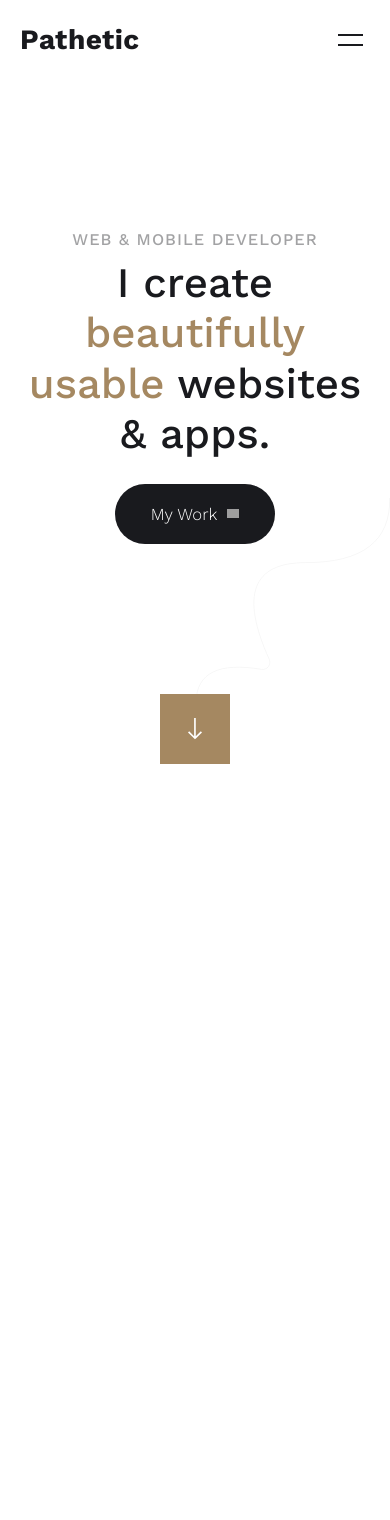
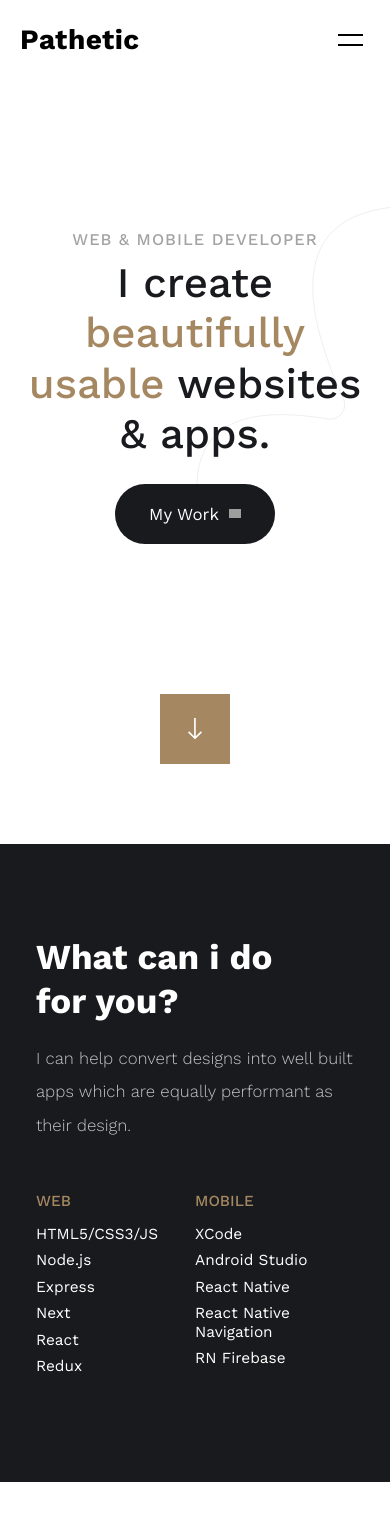
Before and after one commit to patheticGeek/patheticgeek.dev, a Next.js app: page / in a window 390 px wide. Shown: the top 1520 px of the page. After the commit the page ends 1482 px from the top, so only its background shows below. Built offline with nearby package versions, Linux system fonts and the light colour scheme; grey boxes are pictures that could not be loaded.

Commit message:
nav perfected

```diff
--- a/assets/index.css
+++ b/assets/index.css
@@ -36,10 +36,11 @@ header {
   flex-direction: column;
   padding: 80px 24px;
   height: calc(100vh - 160px);
+  background-color: var(--white);
   background-image: url("line-home.svg");
-  background-position: right calc(100% - 80px - 35px);
-  background-size: 50%;
+  background-position: 50vw calc(50% - 80px - 35px);
   background-repeat: no-repeat;
+  background-size: contain;
 }
 header > .content {
   width: 100%;
@@ -52,8 +53,7 @@ header > .content {
   font-weight: 500;
   letter-spacing: 0.075rem;
   margin-bottom: 8px;
-  color: #191a1e;
-  opacity: 0.4;
+  color: rgba(25, 26, 30, 0.4);
 }
 .header-content__title {
   font-weight: 500;
@@ -71,6 +71,7 @@ header > .content {
   border-radius: 30px;
   justify-content: center;
   text-decoration: none;
+  font-weight: 400;
 }
 .header-content__btn-text {
   margin: auto 0px;
@@ -104,7 +105,7 @@ header > .content {
   transition: 0.15s all ease-in-out;
 }
 .header-content__btn-next:hover {
-  background-position: center calc(50% + 12px);
+  background-position: center calc(50% + 8px);
 }
 
 @media screen and (min-width: 700px) {
@@ -115,5 +116,72 @@ header > .content {
 }
 
 section#home-about {
-  height: 100vh;
+  min-height: 70vh;
+  display: flex;
+  color: var(--white);
+  background-color: var(--black);
 }
+section#home-about > .content {
+  margin: auto;
+  display: flex;
+  padding: 80px 12px;
+}
+
+.about-text {
+  width: calc(50% - 24px);
+  margin-left: 24px;
+}
+.about-text__title {
+  font-weight: 600;
+  font-size: 2.5rem;
+  margin-bottom: 18px;
+  max-width: 250px;
+  line-height: 1.25;
+}
+.about-text__body {
+  color: rgba(255, 255, 255, 0.75);
+  font-size: 1.2rem;
+  font-weight: 300;
+  max-width: 400px;
+  line-height: 2;
+}
+.about-services {
+  display: flex;
+  flex-wrap: wrap;
+  margin-left: 120px;
+  margin-right: 12px;
+  width: calc(60% - 120px - 12px);
+}
+.about-services-col {
+  width: 50%;
+  min-width: 150px;
+}
+.about-services__title {
+  font-weight: 500;
+  font-size: 1.1rem;
+  color: var(--accent);
+  text-transform: uppercase;
+}
+.about-services__list {
+  list-style-type: none;
+  padding: 0px;
+}
+.about-services__list > li {
+  color: var(--white);
+  font-weight: 400;
+  font-size: 1.1rem;
+  margin: 8px 0px;
+}
+
+@media screen and (max-width: 700px) {
+  section#home-about > .content {
+    flex-direction: column;
+  }
+  section#home-about > .content > * {
+    width: calc(100% - 48px);
+    margin: 12px 24px;
+  }
+  section#home-about > .content > *:first-child {
+    margin-bottom: 38px;
+  }
+}
--- a/assets/navbar.css
+++ b/assets/navbar.css
@@ -8,11 +8,7 @@
   height: 80px;
   z-index: 10000;
   user-select: none;
-  --color: var(--black);
-}
-.navbar.menu-open,
-.navbar.loading {
-  --color: var(--white);
+  mix-blend-mode: difference;
 }
 .navbar .content {
   display: flex;
@@ -20,7 +16,6 @@
   width: calc(100% - 16px);
   height: 100%;
   margin: auto;
-  color: var(--color);
   transition: 0.3s all ease-in-out;
 }
 
@@ -33,7 +28,7 @@
   font-size: 2rem;
   letter-spacing: 0.025rem;
   text-decoration: none;
-  color: var(--color);
+  color: var(--white);
   transition: 0.3s all ease-in-out;
 }
 
@@ -58,7 +53,7 @@
   width: 25px;
   height: 2px;
   transform-origin: center;
-  background-color: var(--color);
+  background-color: var(--white);
   transition: 0.15s all ease-in-out;
 }
 .menu-icon:before {
@@ -100,21 +95,21 @@
 
 .menu {
   display: flex;
-  position: absolute;
+  position: fixed;
   height: 100vh;
   top: -100vh;
   left: 0;
   right: 0;
-  color: #fff;
+  color: var(--white);
   overflow: hidden;
   background-color: var(--black);
-  transition: 0.3s top ease-in-out;
+  transition: 0.5s top ease-in-out;
 }
 .menu .content {
   height: 100%;
   width: calc(100% - 60px);
   padding: 0px 30px;
-  opacity: 0.3;
+  opacity: 0;
   display: flex;
   max-width: 1100px;
   margin: auto;
@@ -146,7 +141,7 @@
 }
 
 .mobile-social__link {
-  color: #fff;
+  color: var(--white);
   font-size: 2rem;
   text-decoration: none;
   margin: 6px 0px;
@@ -164,7 +159,7 @@
   padding: 12px 0px;
 }
 .content-nav__link a {
-  color: #fff;
+  color: var(--white);
   text-decoration: none;
   font-size: 2rem;
   font-weight: 500;
@@ -195,7 +190,7 @@
   border-radius: 50%;
 }
 .contact-link {
-  color: #fff;
+  color: var(--white);
   display: block;
   font-size: 1.15rem;
   margin: 4px 0px;
@@ -204,7 +199,7 @@
 }
 .contact-link:hover {
   opacity: 0.9;
-  text-decoration-color: #fff;
+  text-decoration-color: var(--white);
 }
 .contact-social__links {
   display: flex;
--- a/pages/index.js
+++ b/pages/index.js
@@ -3,7 +3,7 @@ import Link from "next/link";
 
 function Index() {
   return (
-    <main>
+    <>
       <header>
         <div className="content">
           <h3 className="header-content__subtitle">Web & Mobile developer</h3>
@@ -21,8 +21,43 @@ function Index() {
           <a className="header-content__btn-next" />
         </Link>
       </header>
-      <section id="home-about"></section>
-    </main>
+
+      <section id="home-about">
+        <div className="content">
+          <div className="about-text">
+            <div className="about-text__title">What can i do for you?</div>
+            <div className="about-text__body">
+              I can help convert designs into well built apps which are equally performant as their design.
+            </div>
+          </div>
+
+          <div className="about-services">
+            <div className="about-services-col">
+              <h2 className="about-services__title">Web</h2>
+              <ul className="about-services__list">
+                <li>HTML5/CSS3/JS</li>
+                <li>Node.js</li>
+                <li>Express</li>
+                <li>Next</li>
+                <li>React</li>
+                <li>Redux</li>
+              </ul>
+            </div>
+
+            <div className="about-services-col">
+              <h2 className="about-services__title">Mobile</h2>
+              <ul className="about-services__list">
+                <li>XCode</li>
+                <li>Android Studio</li>
+                <li>React Native</li>
+                <li>React Native Navigation</li>
+                <li>RN Firebase</li>
+              </ul>
+            </div>
+          </div>
+        </div>
+      </section>
+    </>
   );
 }
 
```
